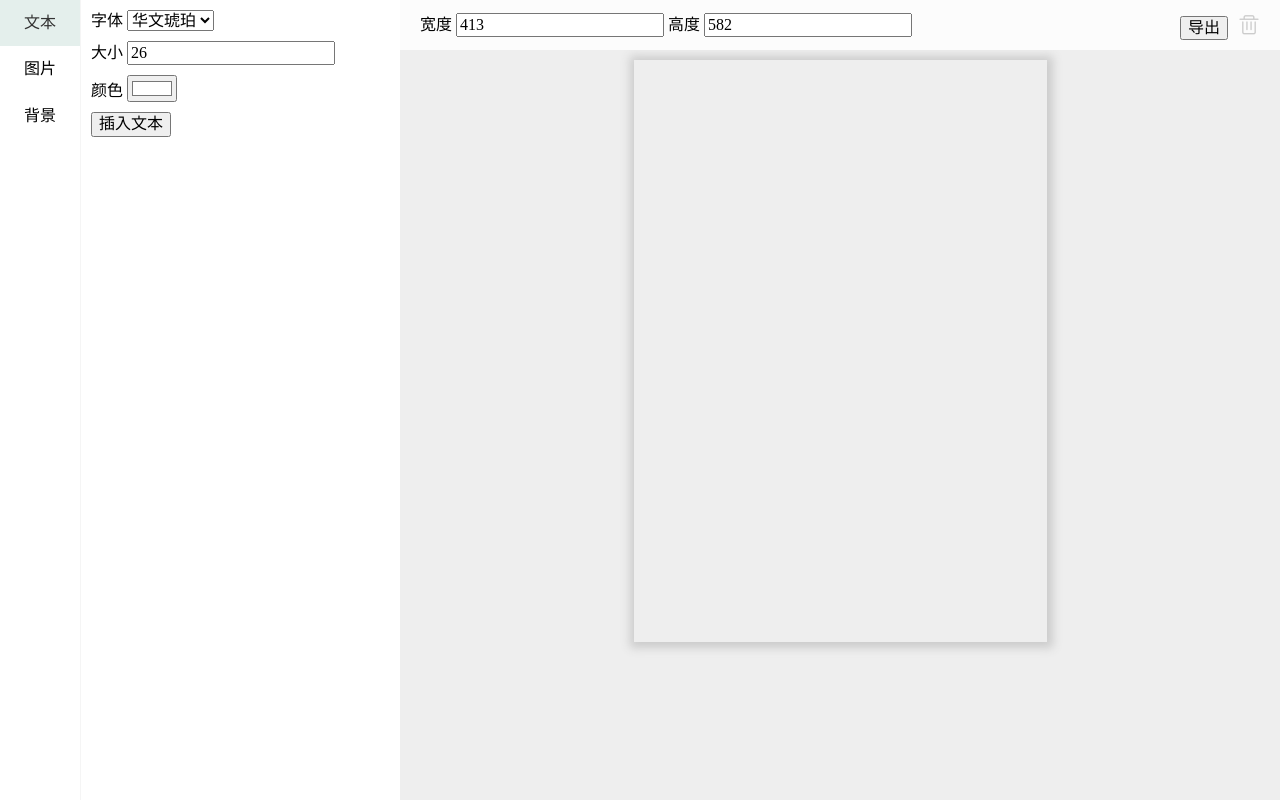
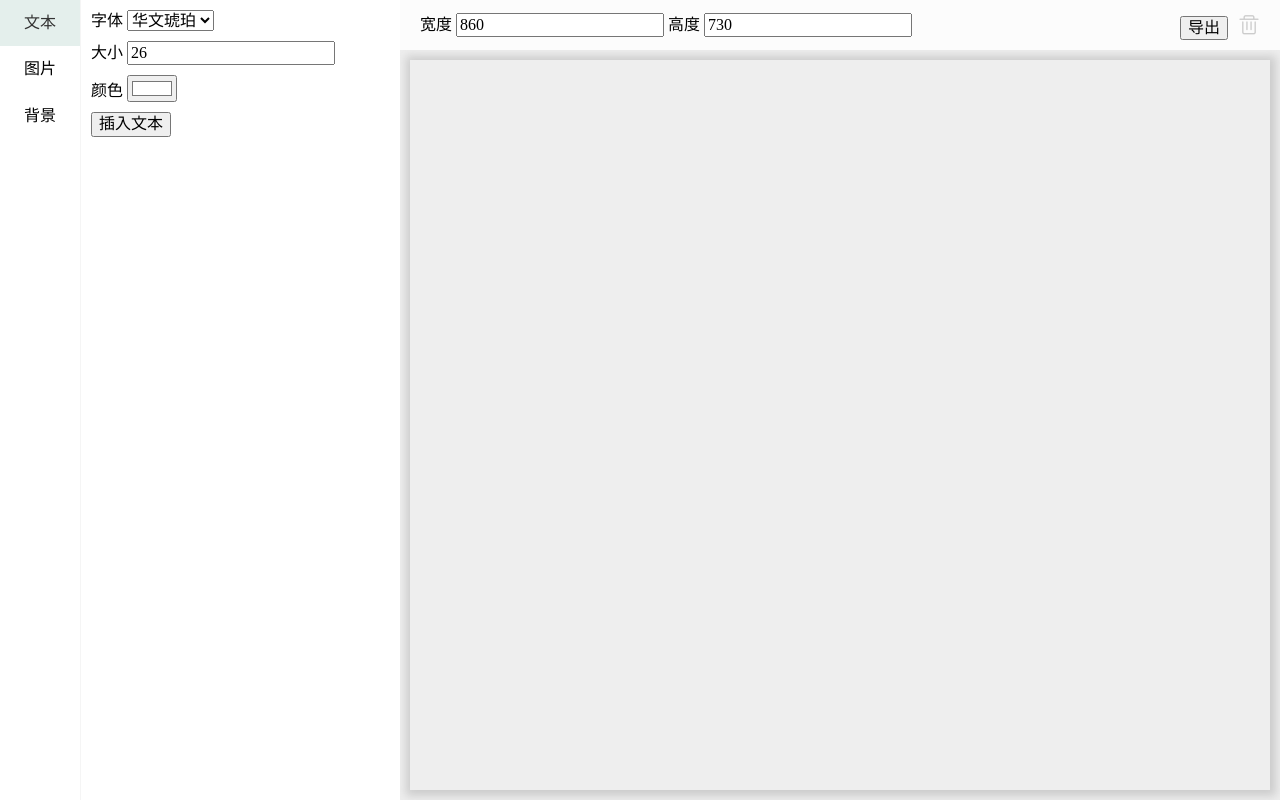
Before and after one commit to xiao-xiaozi/image-making, a Vue app: page / in a window 1280 px wide. Built offline with nearby package versions, Linux system fonts and the light colour scheme.

Commit message:
feat: 画布盒子的初始宽高改为初始化时动态计算

```diff
--- a/src/components/KonvaEditor.vue
+++ b/src/components/KonvaEditor.vue
@@ -19,10 +19,15 @@ let konvaInstance =  ref(null) // konva实例
 provide('konvaInstance', konvaInstance)
 
 let stageWidth = ref(413);
-let stageHeight = ref(582);
+let stageHeight = ref(82);
 const currentActive = computed(() => konvaStore.currentActive);
 
 onMounted(() => {
+  // 画布盒子宽高
+  const bodyEle = document.body
+  stageHeight.value = bodyEle.clientHeight - 70
+  stageWidth.value = bodyEle.clientWidth - 420
+
   initKonva();
 });
 
```
